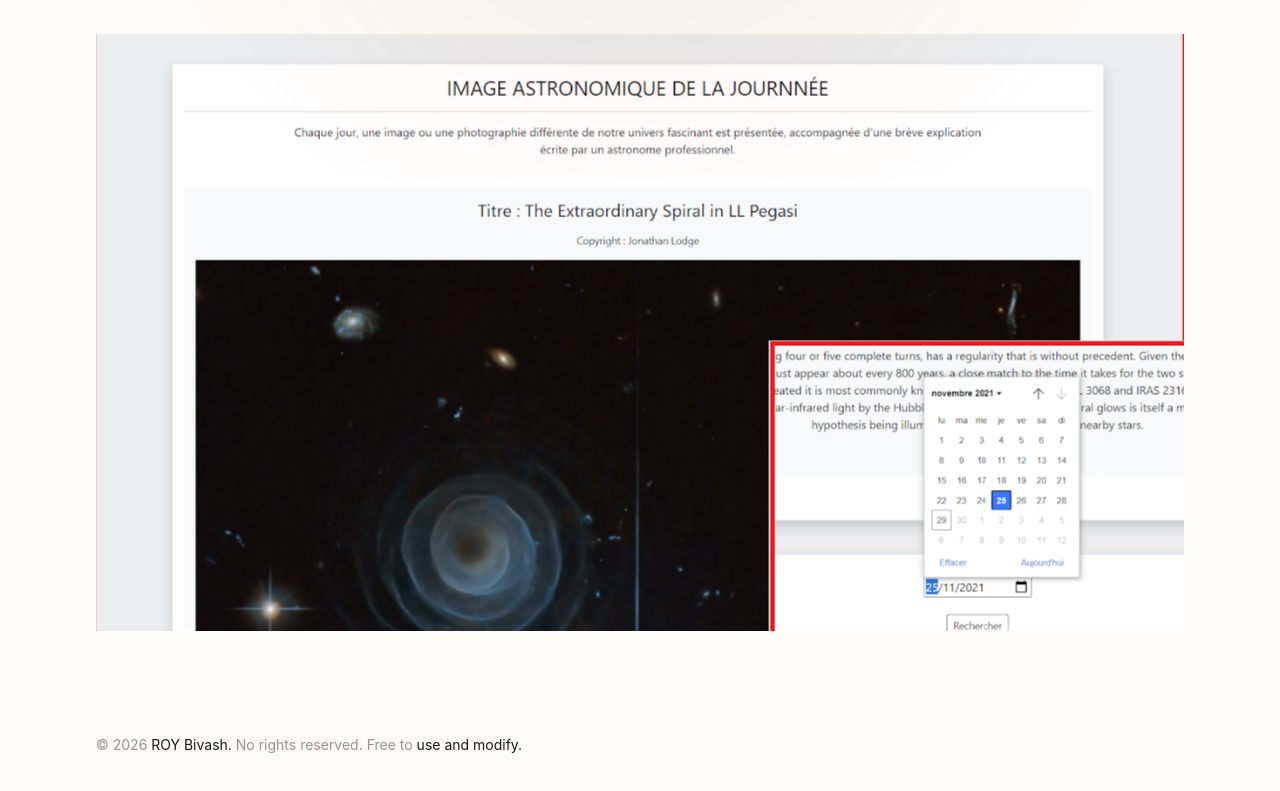
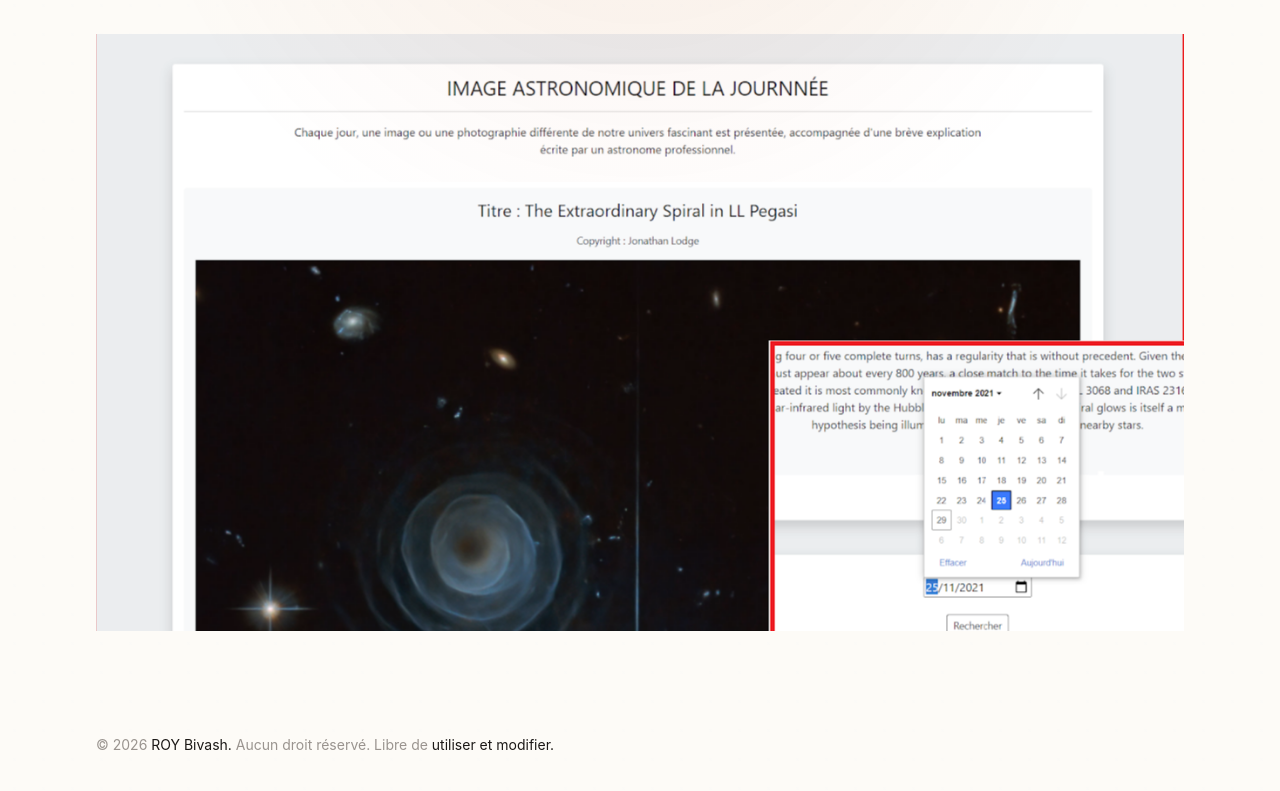
Before and after one commit to Roy-Bivash/portfolio-v3, a React (Vite) app: page /project-details/1 in a window 1280 px wide. Shown: the part 618-1409 px from the top of the page. Built offline with nearby package versions, Linux system fonts and the light colour scheme.

Commit message:
footer translation

```diff
--- a/public/data/infos/translations.json
+++ b/public/data/infos/translations.json
@@ -34,5 +34,13 @@
     "back_to_projects": {
         "fr": "Retour aux projets",
         "en": "Back to projects"
+    },
+    "no_rights_reserved_Free_to": {
+        "fr": "Aucun droit réservé. Libre de",
+        "en": "No rights reserved. Free to"
+    },
+    "use_and_modify": {
+        "fr": "utiliser et modifier.",
+        "en": "use and modify."
     }
 }
--- a/src/components/appFooter/AppFooter.tsx
+++ b/src/components/appFooter/AppFooter.tsx
@@ -1,10 +1,13 @@
+import { useLanguage } from "@/providers/languageProvider";
+
 export function AppFooter() {
     const currentYear = new Date().getFullYear();
+    const { tr } = useLanguage();
 
     return (
         <footer className="text-background-text text-sm mt-12 lg:mt-18">
             <p>
-                &copy; {currentYear} <a href="https://rbivash.com/" target="_self" className="transition text-primary-text hover:underline hover:text-accent-text">ROY Bivash.</a> No rights reserved. Free to <a href="https://github.com/Roy-Bivash/portfolio-v3" target="_blank" className="transition text-primary-text hover:underline hover:text-accent-text">use and modify.</a>
+                &copy; {currentYear} <a href="https://rbivash.com/" target="_self" className="transition text-primary-text hover:underline hover:text-accent-text">ROY Bivash.</a> { tr("no_rights_reserved_Free_to") } <a href="https://github.com/Roy-Bivash/portfolio-v3" target="_blank" className="transition text-primary-text hover:underline hover:text-accent-text">{ tr("use_and_modify") }</a>
             </p>
         </footer>
     )
```
